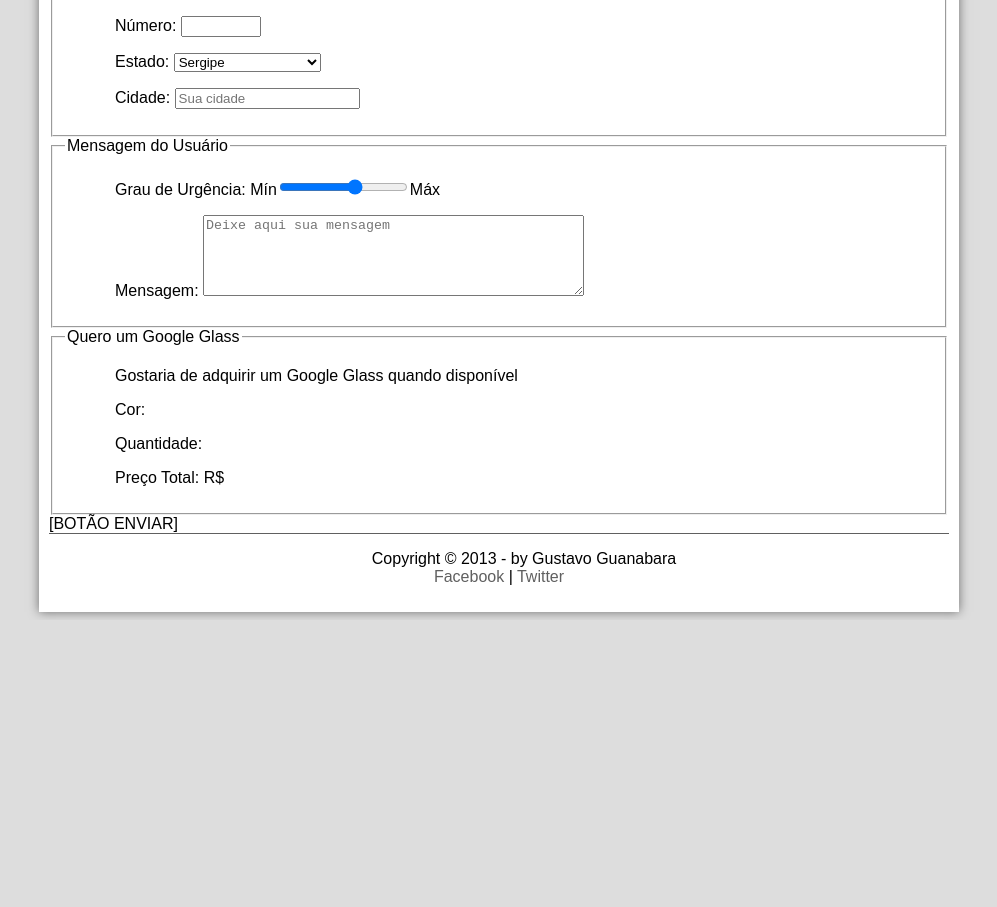
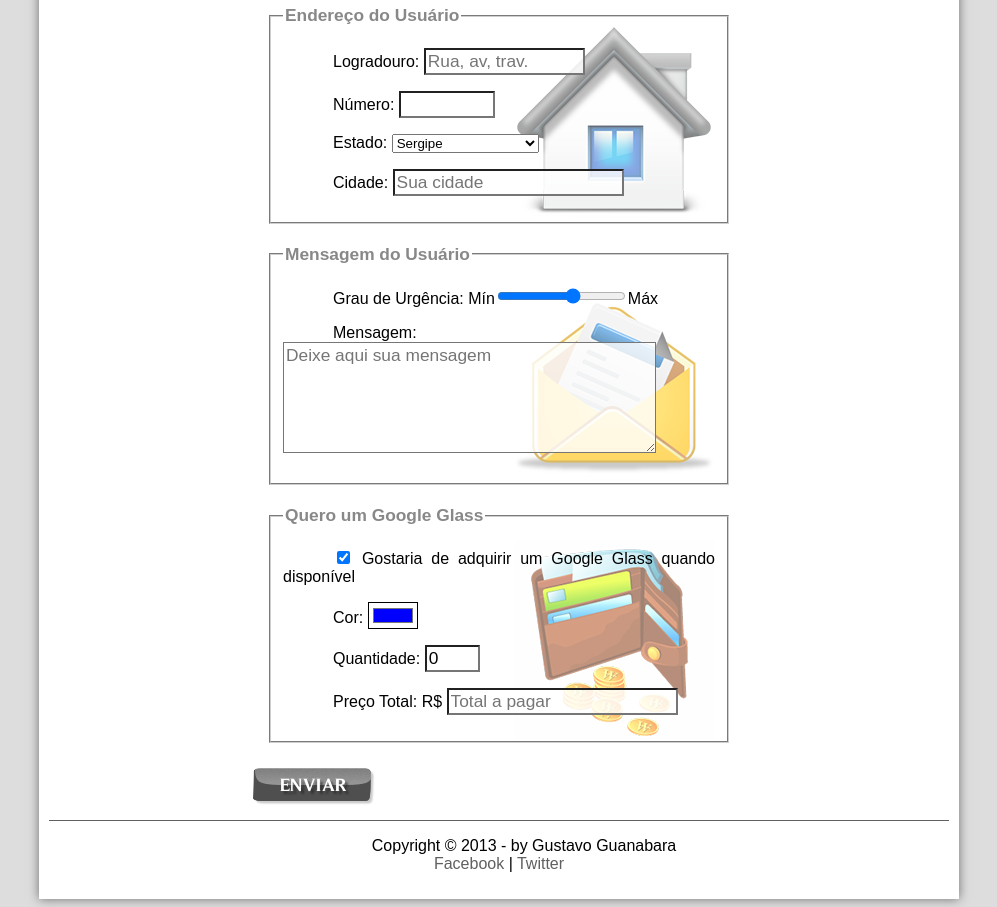
Before and after one commit to DanielSant/HTML, a plain HTML site: page fale-conosco.html in a window 1280 px wide. Shown: the part 659-1566 px from the top of the page, without its empty margins (141-1138 px from the left). Before the commit the page ends 1279 px from the top, so only its background shows below. Drawn offline with Linux system fonts and the light colour scheme.

Commit message:
aula35 formularios com JavaScript

```diff
--- a/_css/form.css
+++ b/_css/form.css
@@ -0,0 +1,49 @@
+@charset "utf-8";
+
+form {
+    width: 500px;
+    margin: auto;
+}
+
+input, textarea {
+    font-family: sans-serif;
+    font-weight: normal;
+    font-size: 13pt;
+    background-color: rgba(255, 255, 255, .8);
+}
+
+input:hover, textarea:hover {
+    background-color: #dddddd;
+}
+
+legend {
+    color: #888888;
+    font-weight: bold;
+    font-size: 13pt;
+    font-family: sans-serif;
+}
+
+fieldset {
+    border-color: #cecece;
+    margin: 20px;
+}
+
+fieldset#sexo {
+    width: 150px;
+}
+
+fieldset#usuario {
+    background: url("../_imagens/icone-contato.png") no-repeat 95% 95%;
+}
+
+fieldset#endereco {
+    background: url("../_imagens/icone-endereco.png") no-repeat 95% 95%;
+}
+
+fieldset#mensagem {
+    background: url("../_imagens/icone-mensagem.png") no-repeat 95% 95%;
+}
+
+fieldset#pedido {
+    background: url("../_imagens/icone-pagamento.png") no-repeat 95% 95%;
+}
--- a/fale-conosco.html
+++ b/fale-conosco.html
@@ -10,6 +10,13 @@
 </head>
 
 <script language="javascript" src="_javascript/funcoes.js"></script>
+<script>
+    function calc_total() {
+        var qtd = parseInt(document.getElementById('cQtd').value);
+        tot = qtd * 1500;
+        document.getElementById('cTot').value = tot;
+    }
+</script>
 
 <body>
 
@@ -54,7 +61,7 @@
                     </hgroup>
                 </header>
 
-                <form method="post" id="fContato" action="mailto:daniel17sants@gmail.com">
+                <form method="post" id="fContato" action="mailto:daniel17sants@gmail.com" oninput="calc_total();">
                     <fieldset id="usuario">
                         <legend>Identificação do Usuário</legend>
                         <p><label for="cNome">Nome: </label><input type="text" name="tNome" id="cNome" size="20"
@@ -107,18 +114,23 @@
                         <p><label for="cUrg">Grau de Urgência: </label>
                             Mín<input type="range" name="tUrg" id="cUrg" min="0" max="10" step="2">Máx</p>
                         <p><label for="cMsg">Mensagem: </label>
-                            <textarea name="tMsg" id="cMsg" cols="45" rows="5" placeholder="Deixe aqui sua mensagem"></textarea></p>
+                            <textarea name="tMsg" id="cMsg" cols="35" rows="5" placeholder="Deixe aqui sua mensagem"></textarea></p>
                     </fieldset>
 
                     <fieldset id="pedido">
                         <legend>Quero um Google Glass</legend>
-                        <p><label for="cPed">Gostaria de adquirir um Google Glass quando disponível </label></p>
-                        <p><label for="cCor">Cor: </label></p>
-                        <p><label for="cQtd">Quantidade: </label></p>
-                        <p><label for="cTot">Preço Total: R$ </label></p>
+                        <p><input type="checkbox" name="tPed" id="cPed" checked>
+                            <label for="cPed">Gostaria de adquirir um Google Glass quando disponível </label></p>
+                        <p><label for="cCor">Cor: </label>
+                            <input type="color" name="tCor" id="cCor" value="#0000FF"></p>
+                        <p><label for="cQtd">Quantidade: </label>
+                        <input type="number" name="tQtd" id="cQtd" min="0" max="5" value="0"></p>
+                        <p><label for="cTot">Preço Total: R$ </label>
+                        <input type="text" name="tTot" id="cTot" placeholder="Total a pagar" readonly></p>
                     </fieldset>
 
-                    [BOTÃO ENVIAR]
+                <//input type="submit" value="Enviar">
+                    <input type="image" name="tEnviar" src="_imagens/botao-enviar.png">
                 </form>
 
             </article>
```
